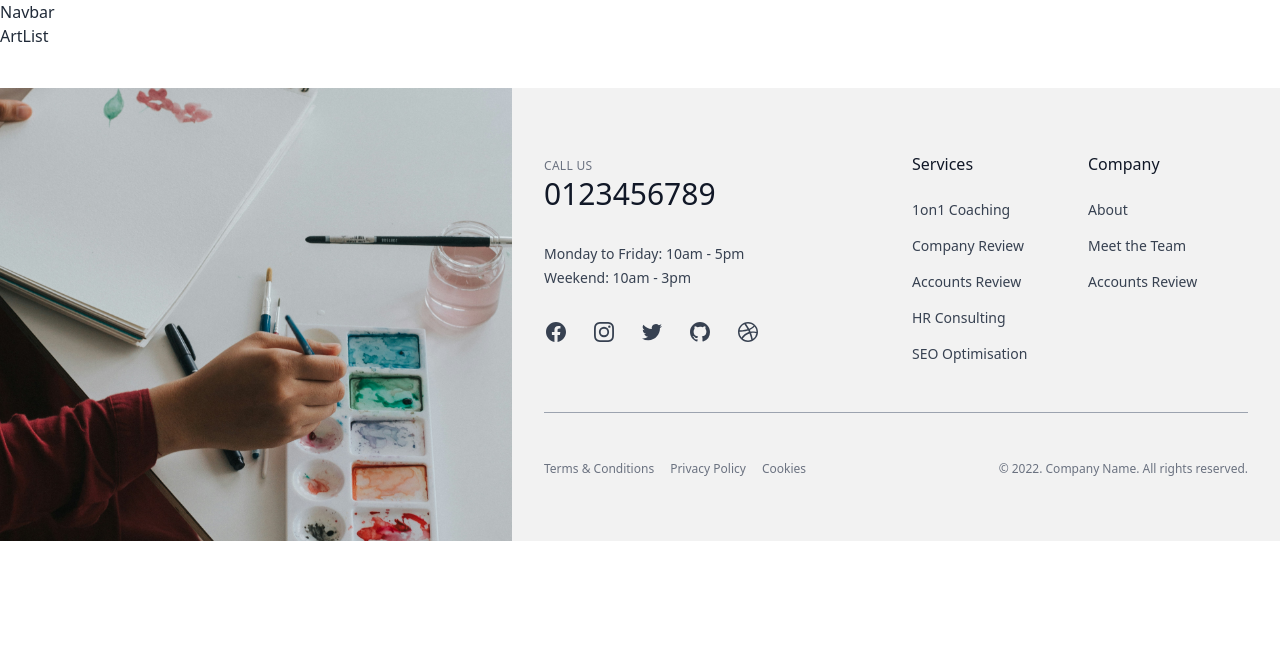
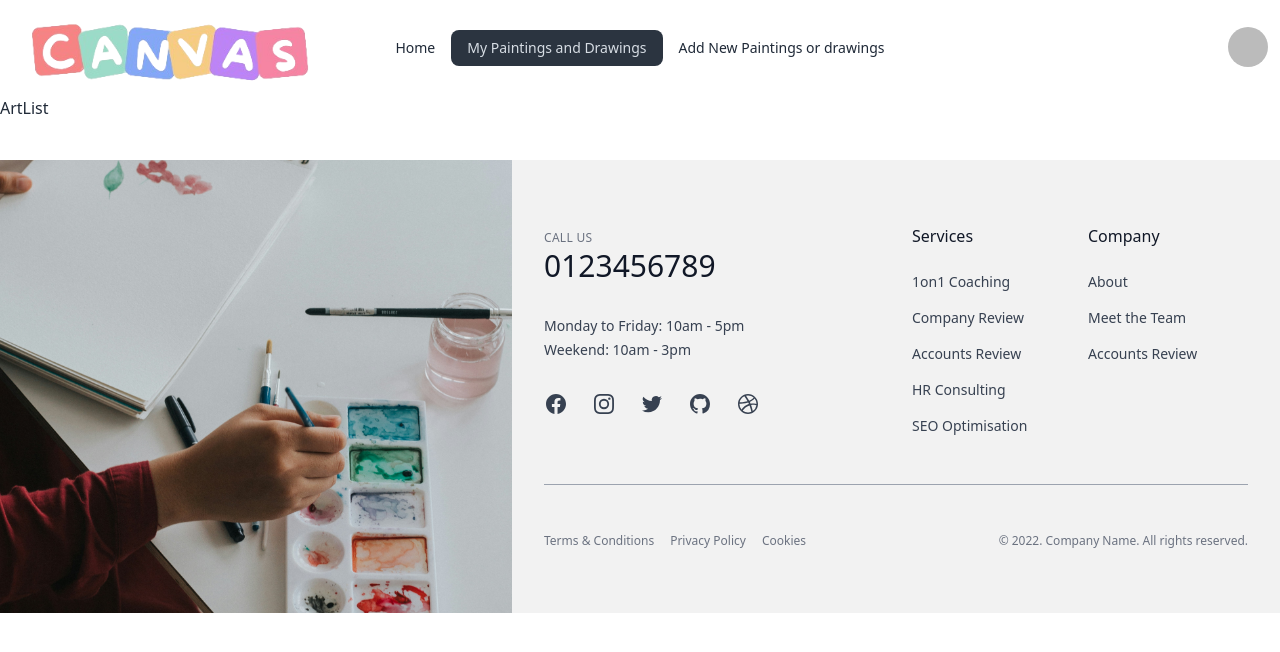
Before and after one commit to ssimuni/Assignment10-client, a React (Vite) app: page /artlist in a window 1280 px wide. Shown: the top 652 px of the page. Built offline with nearby package versions, Linux system fonts and the light colour scheme; no server answers; sample sign-in values are in the browser's storage.

Commit message:
navbar done

```diff
--- a/src/components/Navbar.jsx
+++ b/src/components/Navbar.jsx
@@ -1,8 +1,107 @@
-import React from 'react'
+import React, { useContext, useEffect, useState } from 'react'
+import { Link, NavLink } from 'react-router-dom'
+import { AuthContext } from '../providers/AuthProvider'
 
 const Navbar = () => {
+  const { user, logOut } = useContext(AuthContext);
+  const [loadingUser, setLoadingUser] = useState(true);
+  const [isHovered, setIsHovered] = useState(false);
+
+  useEffect(() => {
+    setLoadingUser(true);
+    const timeout = setTimeout(() => {
+      setLoadingUser(false);
+    }, 2000);
+
+    return () => clearTimeout(timeout);
+  }, []);
+  const handleLogOut = () => {
+    logOut()
+      .then()
+      .catch()
+  }
+
+  const renderLoggedInNavbar = () => {
+    return (
+      <div className="flex items-center space-x-4">
+        <div className="relative">
+          <div className="group cursor-pointer">
+            <Link className="w-10 h-10 rounded-full overflow-hidden bg-gray-300">
+              {loadingUser ? (
+                <div><span className="loading loading-spinner text-info"></span></div>
+              ) : (
+                <div className="dropdown dropdown-end block">
+                  <div tabIndex={0} role="button" className="btn btn-ghost btn-circle avatar">
+                    <div className="w-10 rounded-full">
+                      <img alt="Tailwind CSS Navbar component" src={user.photoURL || 'https://via.placeholder.com/150'}
+                        onMouseEnter={() => setIsHovered(true)}
+                      />
+                    </div>
+                  </div>
+                </div>
+              )}
+              {isHovered && (
+                <div
+                  className="absolute top-10 right-0 bg-white border-2 shadow-lg rounded-lg text-black px-1 py-0.5 opacity-0 group-hover:opacity-100 transition-opacity "
+                >
+                  {loadingUser ? 'Loading...' : user.displayName}
+                  <button
+                    onClick={handleLogOut}
+                    className="block mt-2 px-2 py-1 bg-red-500 text-white rounded"
+                  >
+                    Log out
+                  </button>
+                </div>
+              )}
+            </Link>
+          </div>
+        </div>
+      </div>
+    );
+  };
+
+  const renderLoggedOutNavbar = () => {
+    return (
+      <div>
+        <Link to="/login">
+          <button className="btn bg-gradient-to-r from-blue-400 to-blue-900 text-gray-100">Log In</button>
+        </Link>
+        <Link to="/register">
+          <button className="btn ml-5 bg-gradient-to-l from-blue-400 to-blue-900 text-gray-100">Register</button>
+        </Link>
+      </div>
+
+    );
+  };
+
+  const navlinks = <>
+    <li><NavLink to="/">Home</NavLink></li>
+    <li><NavLink to="/artlist">My Paintings and Drawings</NavLink></li>
+    <li><NavLink to="/addArt">Add New Paintings or drawings</NavLink></li>
+  </>
   return (
-    <div>Navbar</div>
+    <div className="navbar bg-base-100 ">
+      <div className="navbar-start">
+        <div className="dropdown">
+          <div tabIndex={0} role="button" className="btn btn-ghost lg:hidden">
+            <svg xmlns="http://www.w3.org/2000/svg" className="h-5 w-5" fill="none" viewBox="0 0 24 24" stroke="currentColor"><path strokeLinecap="round" strokeLinejoin="round" strokeWidth="2" d="M4 6h16M4 12h8m-8 6h16" /></svg>
+          </div>
+          <ul tabIndex={0} className="menu menu-sm dropdown-content mt-3 z-[1] p-2 shadow bg-base-100 rounded-box w-52">
+            {navlinks}
+          </ul>
+        </div>
+        <img className="btn btn-ghost h-20" src="/logo.png" alt="" />
+      </div>
+      <div className="navbar-center hidden lg:flex">
+        <ul className="menu menu-horizontal px-1">
+          {navlinks}
+        </ul>
+      </div>
+
+      <div className="navbar-end">
+        {user ? renderLoggedInNavbar() : renderLoggedOutNavbar()}
+      </div>
+    </div >
   )
 }
 
```
Also changed, not shown: public/logo.png (added).
